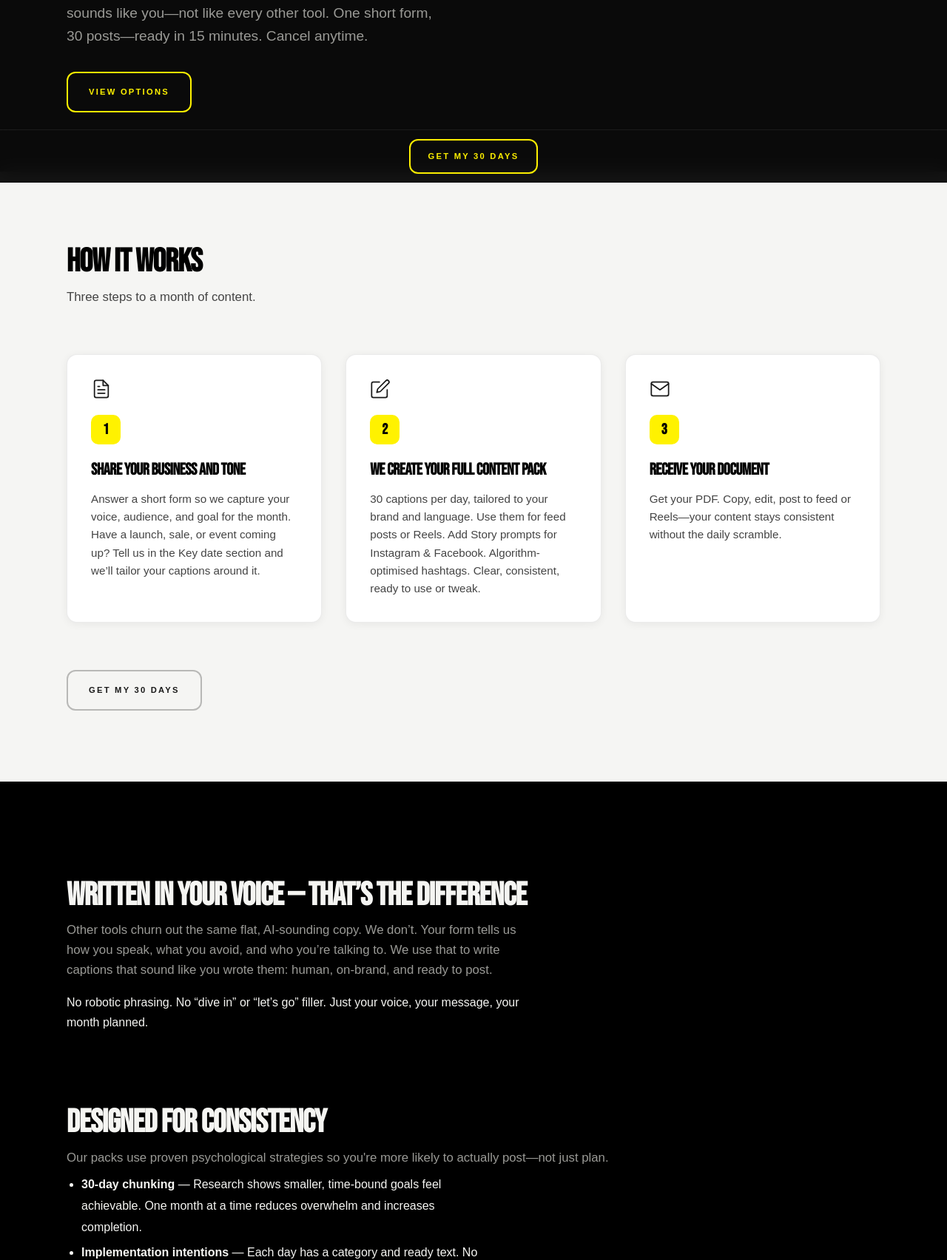
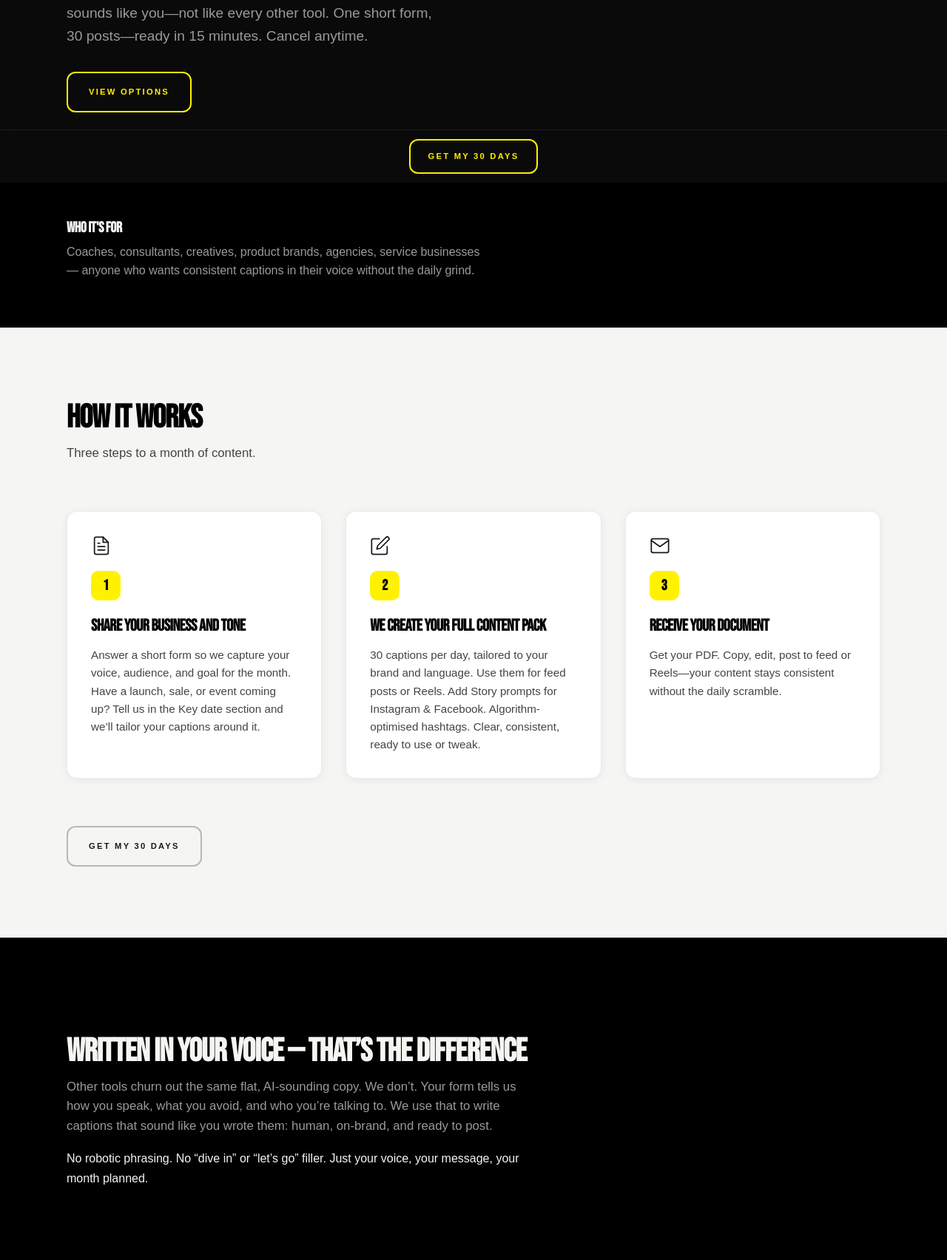
Before and after one commit to lumo22company/Lumo22, a Flask app: page /captions in a window 1280 px wide. Shown: the part 625-2329 px from the top of the page at 74% size. Run offline with Flask 3, Linux system fonts and the light colour scheme; some web fonts are replaced.

Commit message:
Add Who it's for section to captions product page
Made-with: Cursor

```diff
--- a/templates/captions.html
+++ b/templates/captions.html
@@ -84,6 +84,14 @@
       <p class="dfd-hero-outcome" data-reveal>Written in your voice. Designed for consistency. Not robotic. Not generic AI.</p>
       <p class="dfd-hero-subtitle" data-reveal>We capture your tone, audience, and goals so every caption sounds like you—not like every other tool. One short form, 30 posts—ready in 15 minutes. Cancel anytime.</p>
       <p class="dfd-hero-cta" data-reveal><a href="#pricing" class="dfd-btn dfd-btn-hero-cta captions-btn-swipe">View options</a></p>
+    </div>
+  </section>
+
+  <!-- 1b. WHO IT'S FOR — quick self-identify -->
+  <section class="dfd-section dfd-section--dark captions-reveal" style="background: var(--lum-surface, #0a0a0a); padding: 4rem 0 4rem;" data-reveal>
+    <div class="dfd-section-inner">
+      <h2 class="dfd-heading" data-reveal style="color: var(--lum-text); font-size: 1.25rem;">Who it's for</h2>
+      <p data-reveal style="max-width: 560px; margin: 0; font-size: 1rem; line-height: 1.6; color: var(--lum-text-muted); text-align: left;">Coaches, consultants, creatives, product brands, agencies, service businesses — anyone who wants consistent captions in their voice without the daily grind.</p>
     </div>
   </section>
 
```
